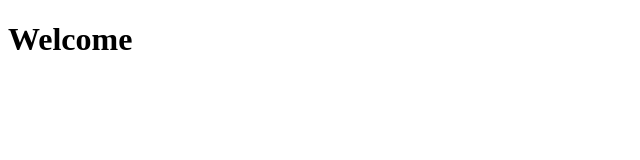
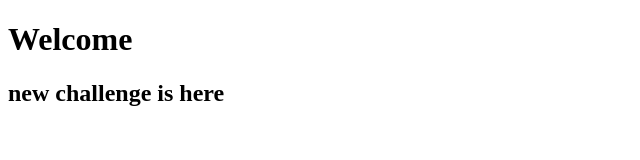
Before and after one commit to AbuKausar/second-repo, a plain HTML site: page index.html in a window 1280 px wide. Shown: the whole page, without its empty margins (0-640 px from the left). Drawn offline with Linux system fonts and the light colour scheme.

Commit message:
new line add

```diff
--- a/index.html
+++ b/index.html
@@ -8,5 +8,6 @@
 </head>
 <body>
     <h1>Welcome</h1>
+    <h2>new challenge is here</h2>
 </body>
 </html>
```
